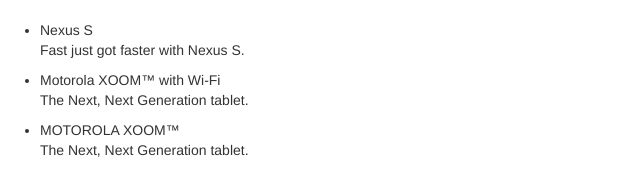
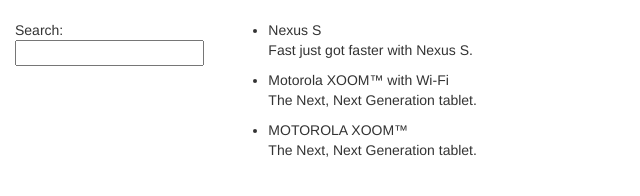
Before and after one commit to Mawumefa1/Assignment-1, a website: page app/index.html in a window 1280 px wide. Shown: the whole page, without its empty margins (0-640 px from the left). Drawn offline with nearby package versions, Linux system fonts and the light colour scheme.

Commit message:
initial project files for step-3

```diff
--- a/app/index.html
+++ b/app/index.html
@@ -10,12 +10,27 @@
 </head>
  <body ng-controller="PhoneListCtrl">
 
- <ul>
-     <li ng-repeat="phone in phones">
-      {{phone.name}}
-      <p>{{phone.snippet}}</p>
-    </li>
-  </ul>
+   <div class="container-fluid">
+    <div class="row">
+      <div class="col-md-2">
+        <!--Sidebar content-->
+
+        Search: <input ng-model="query">
+
+      </div>
+      <div class="col-md-10">
+        <!--Body content-->
+
+        <ul class="phones">
+          <li ng-repeat="phone in phones | filter:query">
+            {{phone.name}}
+            <p>{{phone.snippet}}</p>
+          </li>
+        </ul>
+
+      </div>
+    </div>
+  </div>
 
 </body>
 </html>
```
Also changed, not shown: test/e2e/scenarios.js (+22 -3 lines).
